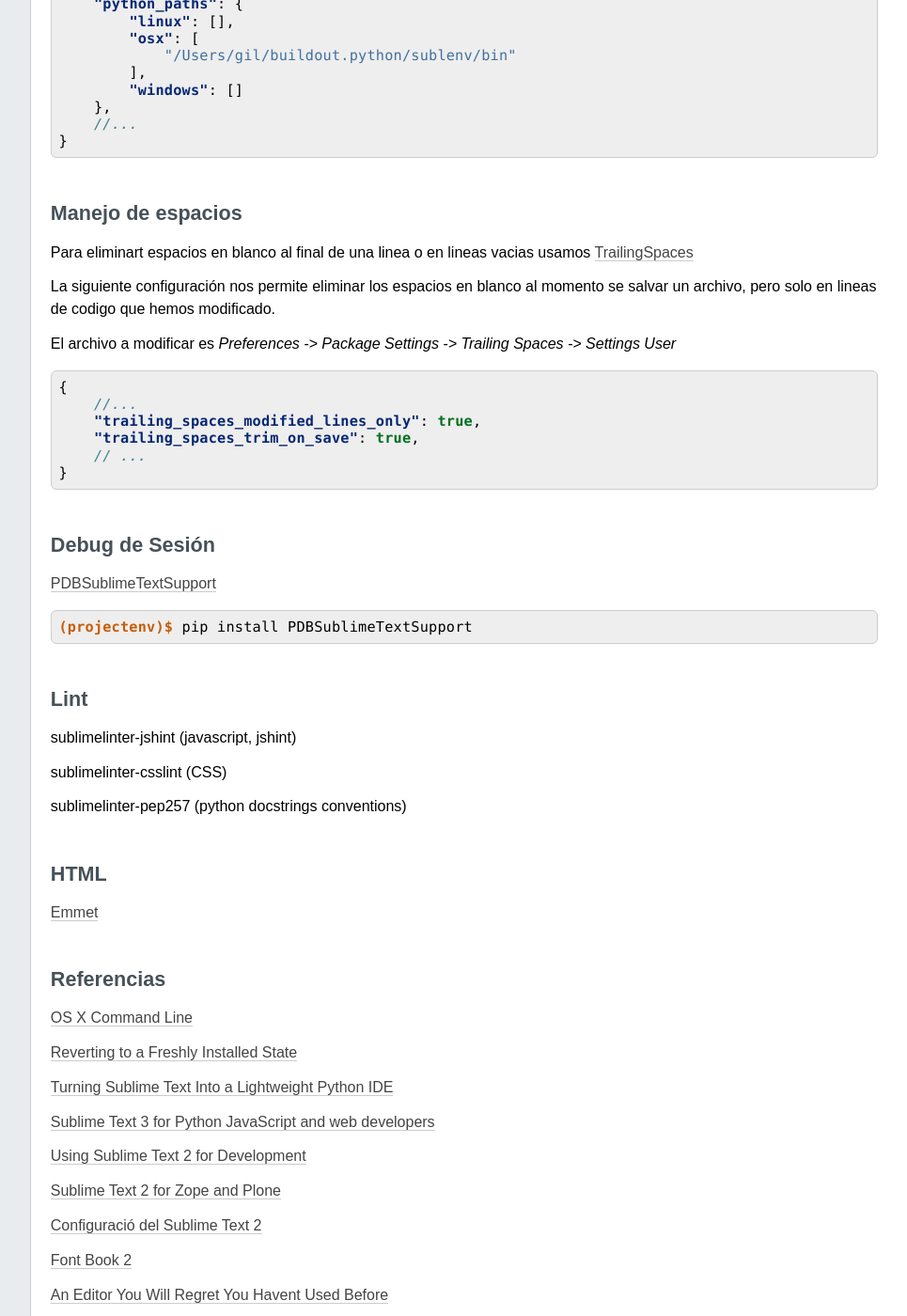
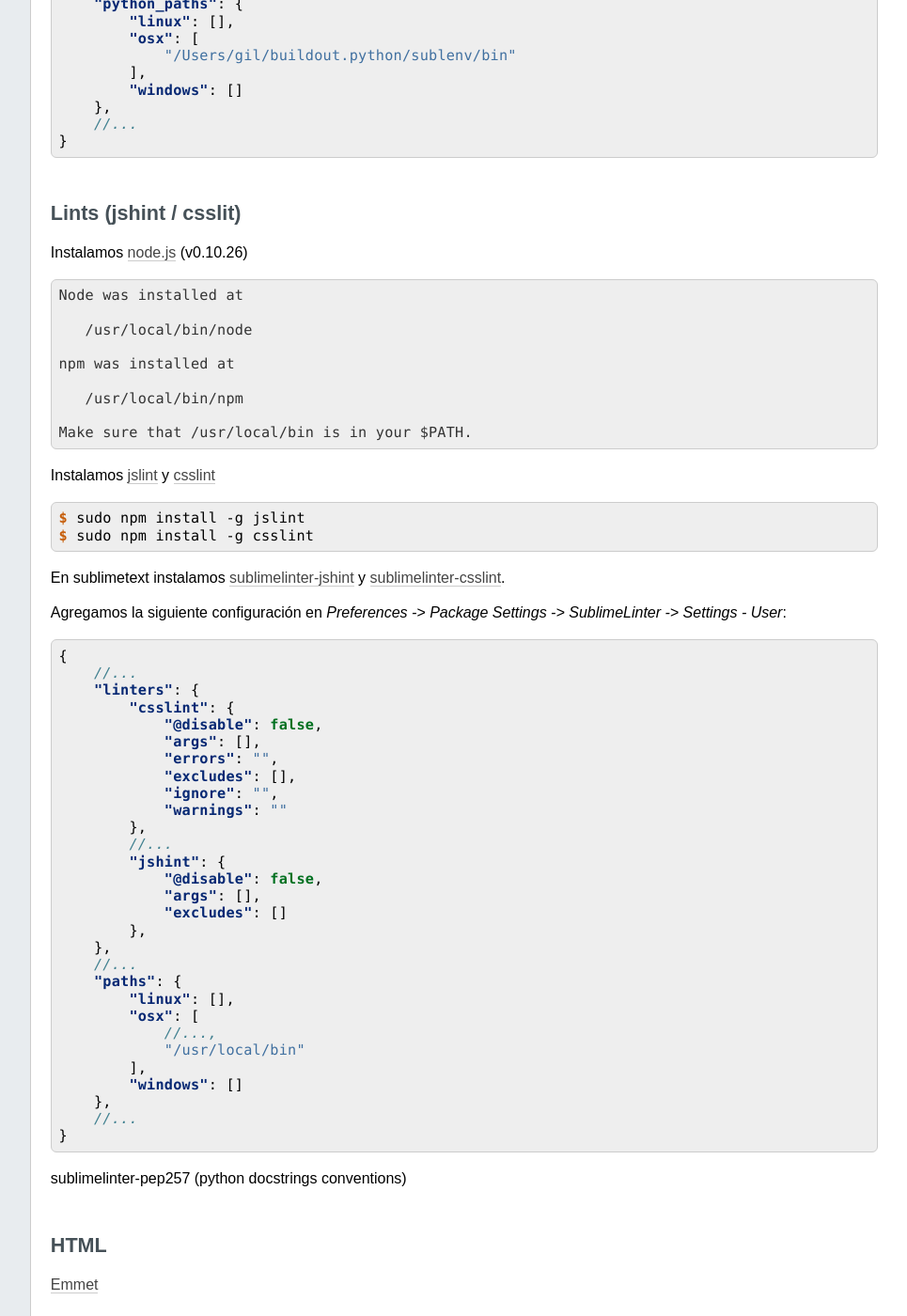
Before and after one commit to gil-cano/papiro, a Sphinx documentation site: the page built from source/sublimeText3.rst, in a window 1280 px wide and 1400 px high, scrolled down 2893 px. Shown: the whole window at 94% size, without its empty margins (224-1189 px from the left). Built offline with Sphinx 7.4.7, drawn with Linux system fonts in a browser that asks for light colours; the version number could not be read and is left out; some of the changed text lies outside the part shown.

Commit message:
add lints

```diff
--- a/source/sublimeText3.rst
+++ b/source/sublimeText3.rst
@@ -164,6 +165,75 @@ Agregamos la siguiente configuración en *Preferences -> Package Settings -> Sub
         //...
     }
 
+Lints (jshint / csslit)
+-----------------------
+
+Instalamos `node.js <http://nodejs.org/>`_ (v0.10.26)
+
+.. code-block:: console
+
+    Node was installed at
+
+       /usr/local/bin/node
+
+    npm was installed at
+
+       /usr/local/bin/npm
+
+    Make sure that /usr/local/bin is in your $PATH.
+
+Instalamos `jslint <http://www.jshint.com/>`_ y `csslint <http://csslint.net/>`_
+
+.. code-block:: console
+
+    $ sudo npm install -g jslint
+    $ sudo npm install -g csslint
+
+En sublimetext instalamos `sublimelinter-jshint <https://github.com/SublimeLinter/SublimeLinter-jshint>`_ y `sublimelinter-csslint <https://github.com/SublimeLinter/SublimeLinter-csslint>`_.
+
+Agregamos la siguiente configuración en *Preferences -> Package Settings -> SublimeLinter -> Settings - User*:
+
+.. code-block:: json
+
+    {
+        //...
+        "linters": {
+            "csslint": {
+                "@disable": false,
+                "args": [],
+                "errors": "",
+                "excludes": [],
+                "ignore": "",
+                "warnings": ""
+            },
+            //...
+            "jshint": {
+                "@disable": false,
+                "args": [],
+                "excludes": []
+            },
+        },
+        //...
+        "paths": {
+            "linux": [],
+            "osx": [
+                //...,
+                "/usr/local/bin"
+            ],
+            "windows": []
+        },
+        //...
+    }
+
+
+sublimelinter-pep257 (python docstrings conventions)
+
+HTML
+----
+
+`Emmet <http://docs.emmet.io/>`_
+
+
 Manejo de espacios
 ------------------
 
@@ -190,20 +260,6 @@ Debug de Sesión
 
     (projectenv)$ pip install PDBSublimeTextSupport
 
-Lint
-----
-
-sublimelinter-jshint (javascript, jshint)
-
-sublimelinter-csslint (CSS)
-
-sublimelinter-pep257 (python docstrings conventions)
-
-HTML
-----
-
-`Emmet <http://docs.emmet.io/>`_
-
 
 Referencias
 -----------
```
Also changed, not shown: other parts of source/sublimeText3.rst (+5 -2 lines).
